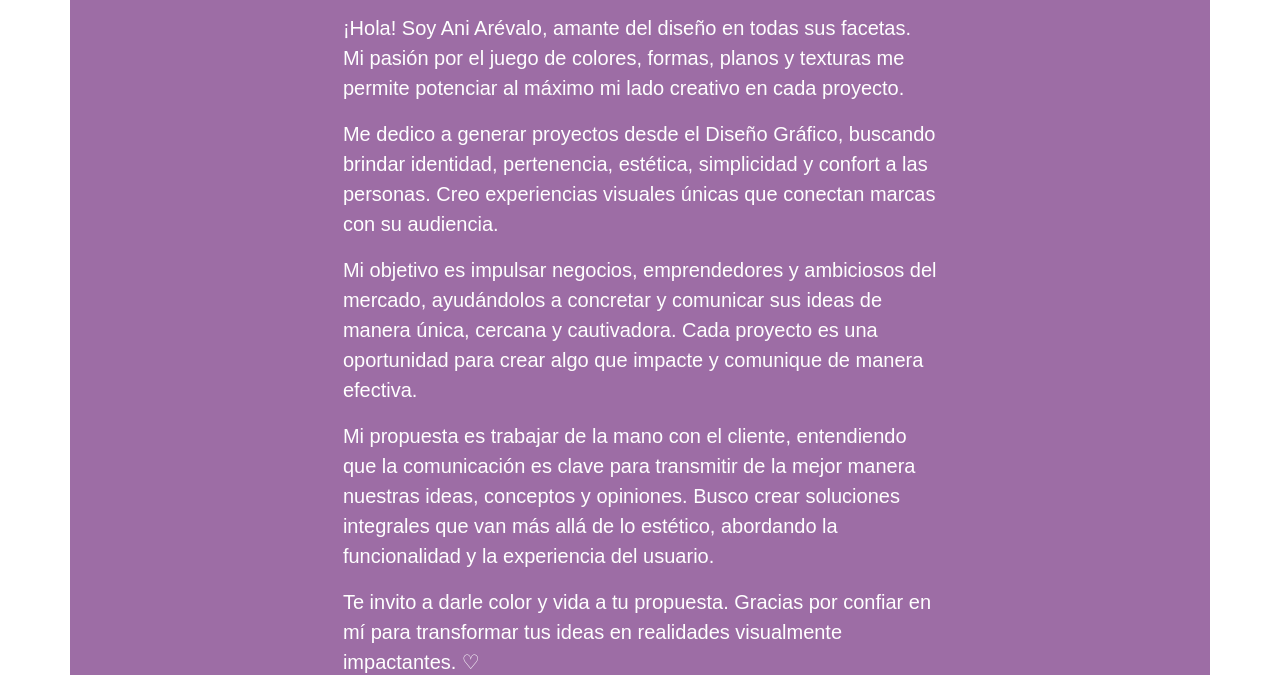
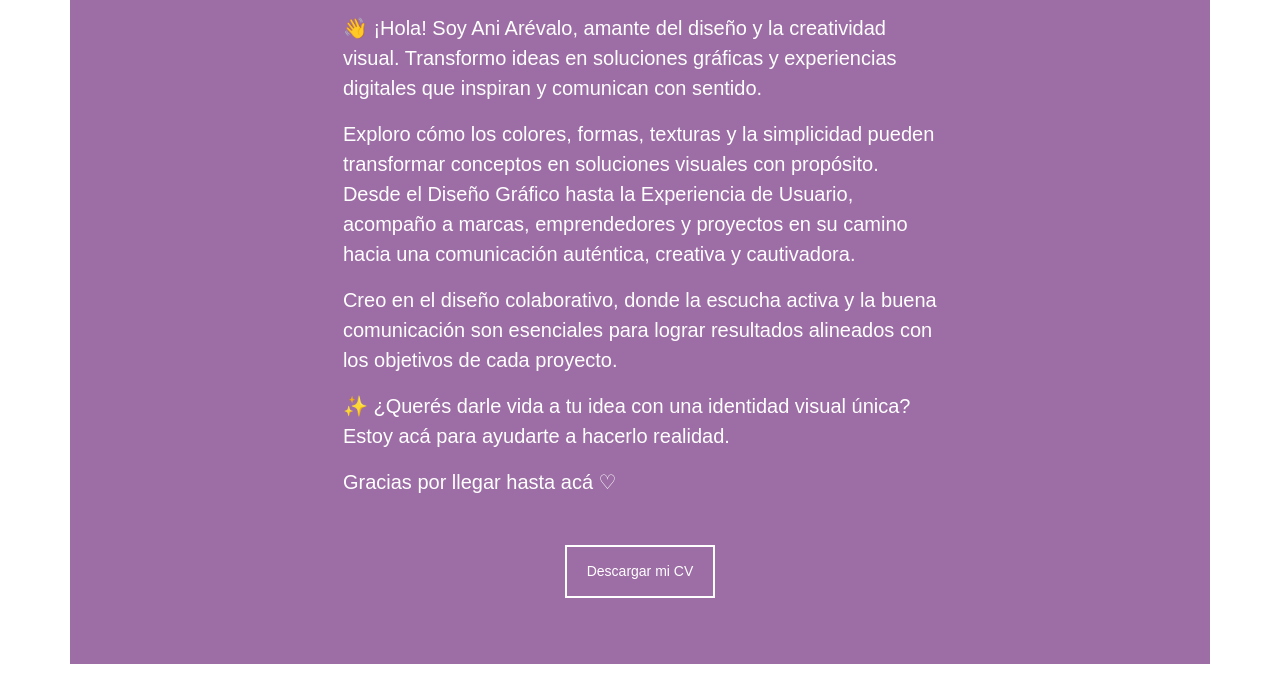
Before and after one commit to AnaArevalo/Portafolioweb, a plain HTML site: page index.html in a window 1280 px wide. Shown: the part 806-1481 px from the top of the page. Drawn offline with Linux system fonts and the light colour scheme; files whose address does not match are found by name.

Commit message:
Modificacion de texto y cv

```diff
--- a/index.html
+++ b/index.html
@@ -108,18 +108,18 @@
         <div class="row justify-content-center">
           <div class="col-lg-7">
 
-            <p class="gsap-reveal-hero texto-grande">¡Hola! Soy Ani Arévalo, amante del diseño en todas sus facetas. Mi pasión por el juego de colores, formas, planos y texturas me permite potenciar al máximo mi lado creativo en cada proyecto.</p>
+            <p class="gsap-reveal-hero texto-grande">👋 ¡Hola! Soy Ani Arévalo, amante del diseño y la creatividad visual. Transformo ideas en soluciones gráficas y experiencias digitales que inspiran y comunican con sentido.</p>
 
-            <p class="gsap-reveal-hero texto-grande">Me dedico a generar proyectos desde el Diseño Gráfico, buscando brindar identidad, pertenencia, estética, simplicidad y confort a las personas. Creo experiencias visuales únicas que conectan marcas con su audiencia.</p>
+            <p class="gsap-reveal-hero texto-grande">Exploro cómo los colores, formas, texturas y la simplicidad pueden transformar conceptos en soluciones visuales con propósito. Desde el Diseño Gráfico hasta la Experiencia de Usuario, acompaño a marcas, emprendedores y proyectos en su camino hacia una comunicación auténtica, creativa y cautivadora.</p>
 
-            <p class="gsap-reveal-hero texto-grande">Mi objetivo es impulsar negocios, emprendedores y ambiciosos del mercado, ayudándolos a concretar y comunicar sus ideas de manera única, cercana y cautivadora. Cada proyecto es una oportunidad para crear algo que impacte y comunique de manera efectiva.</p>
+            <p class="gsap-reveal-hero texto-grande">Creo en el diseño colaborativo, donde la escucha activa y la buena comunicación son esenciales para lograr resultados alineados con los objetivos de cada proyecto.</p>
 
-            <p class="gsap-reveal-hero texto-grande">Mi propuesta es trabajar de la mano con el cliente, entendiendo que la comunicación es clave para transmitir de la mejor manera nuestras ideas, conceptos y opiniones. Busco crear soluciones integrales que van más allá de lo estético, abordando la funcionalidad y la experiencia del usuario.</p>
+            <p class="gsap-reveal-hero texto-grande">✨ ¿Querés darle vida a tu idea con una identidad visual única? Estoy acá para ayudarte a hacerlo realidad.</p>
 
-            <p class="gsap-reveal-hero mb-5 texto-grande">Te invito a darle color y vida a tu propuesta. Gracias por confiar en mí para transformar tus ideas en realidades visualmente impactantes. ♡</p>
+            <p class="gsap-reveal-hero mb-5 texto-grande">Gracias por llegar hasta acá ♡</p>
 
 
-            <p class="text-center"><a href="./images/CV Arévalo Ana Carolina.pdf" target="_blank" class="btn btn-descarga" download>Descargar mi CV</a></p>
+            <p class="text-center"><a href="./images/CV. Arevalo Ana Carolina .pdf" target="_blank" class="btn btn-descarga" download>Descargar mi CV</a></p>
           </div>
         </div>
       </div>
```
Also changed, not shown: 2 other files.
